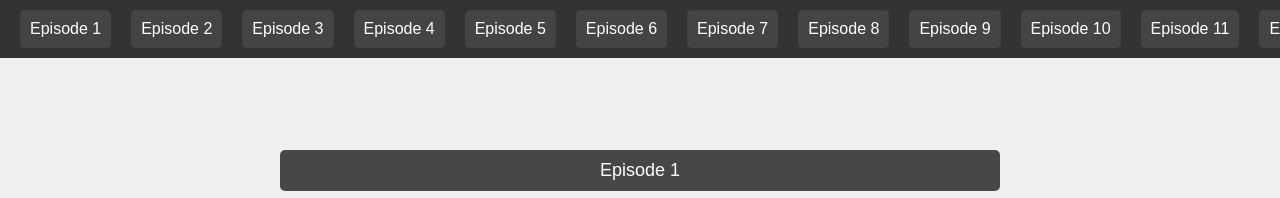
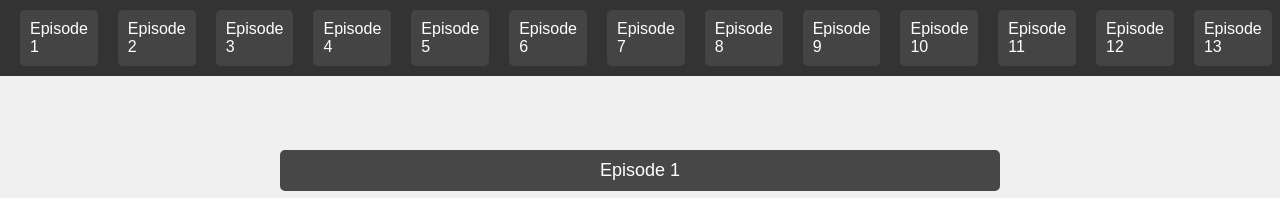
Before and after one commit to YabesRBLXYT/upload, a plain HTML site: page Kyuuranger/index.html in a window 1280 px wide. Shown: the top 198 px of the page. Drawn offline with Linux system fonts and the light colour scheme.

Commit message:
Update index.html

```diff
--- a/Kyuuranger/index.html
+++ b/Kyuuranger/index.html
@@ -11,18 +11,19 @@
             padding: 0;
             background-color: #f0f0f0;
         }
-        #episodeBar {
+        #episodeBarContainer {
             position: fixed;
             top: 0;
             left: 0;
             width: 100%;
             background-color: #333;
             padding: 10px;
+            overflow: hidden; /* Prevents overflow */
+            z-index: 1000;
+        }
+        #episodeBar {
             display: flex;
-            overflow-x: hidden;
-            white-space: nowrap;
-            z-index: 1000;
-            transition: transform 0.5s ease; /* Transition for smooth sliding */
+            transition: transform 0.5s ease; /* Smooth animation when shifting */
         }
         #episodeBar a {
             color: white;
@@ -95,7 +96,9 @@
     </style>
 </head>
 <body>
-    <div id="episodeBar"></div>
+    <div id="episodeBarContainer">
+        <div id="episodeBar"></div>
+    </div>
 
     <div id="videoContainer">
         <div id="episodeID">Episode ID</div> <!-- Episode ID displayed above the video -->
@@ -131,21 +134,22 @@
                 // Populate episode bar
                 function populateEpisodeBar(startIndex = 0) {
                     episodeBar.innerHTML = ''; // Clear the episode bar
-                    for (let i = startIndex; i < episodes.length; i++) {
+                    episodes.forEach((episode, index) => {
                         const episodeLink = document.createElement('a');
-                        episodeLink.href = `#${episodes[i].id}`;
-                        episodeLink.textContent = episodes[i].title;
+                        episodeLink.href = `#${episode.id}`;
+                        episodeLink.textContent = episode.title;
                         episodeLink.addEventListener('click', (e) => {
                             e.preventDefault();
-                            window.location.href = `#${episodes[i].id}`;
+                            currentEpisodeIndex = index;
+                            loadEpisode();
                         });
                         episodeBar.appendChild(episodeLink);
-                    }
+                    });
                     // Animate bar slide
-                    episodeBar.style.transform = `translateX(${-(startIndex * 100)}px)`; // Adjust sliding
+                    episodeBar.style.transform = `translateX(${-(startIndex * 120)}px)`; // Shifts episodes with animation
                 }
 
-                // Load video based on hash or current index
+                // Load video based on current index
                 function loadEpisode() {
                     const episode = episodes[currentEpisodeIndex];
                     if (episode) {
@@ -154,7 +158,7 @@
                         episodeID.textContent = `Episode ${episode.id}`; // Display the episode ID above the video
                         window.location.hash = `#${episode.id}`; // Update hash without refreshing
                         updateControls();
-                        populateEpisodeBar(currentEpisodeIndex); // Update the bar to start from the current episode
+                        populateEpisodeBar(currentEpisodeIndex); // Shift episode bar to make current episode first
                     }
                 }
 
```
